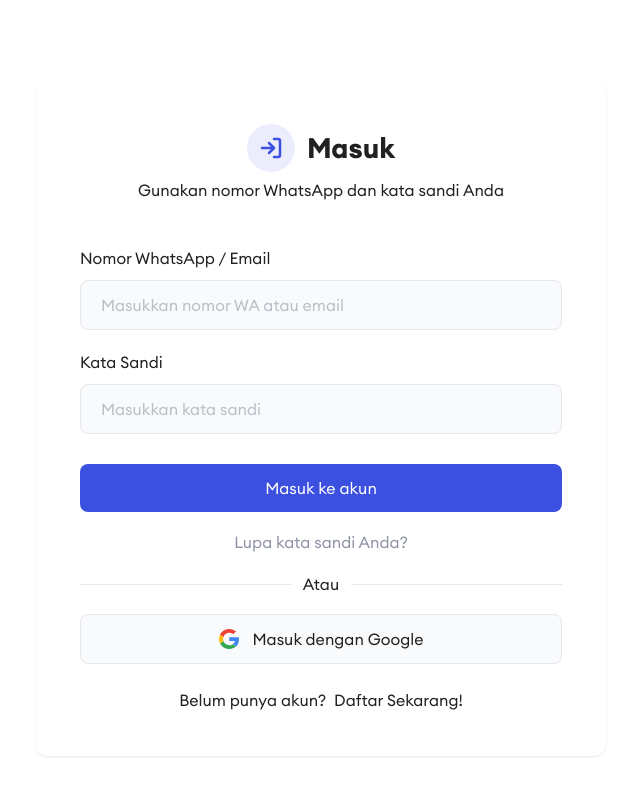
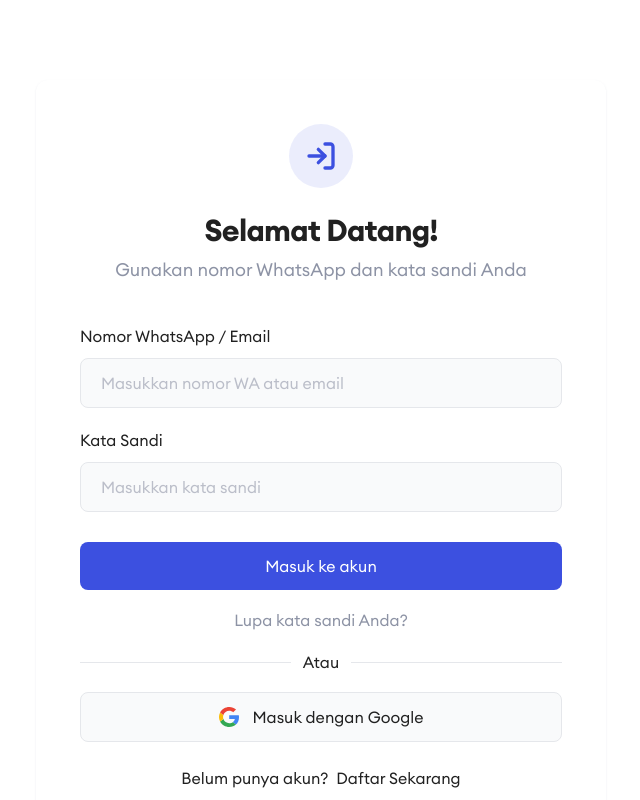
Before and after one commit to mardiantobubu-maker/ecommerce, a Next.js app: page /signin in a window 1280 px wide. Shown: the part 300-1100 px from the top of the page, without its empty margins (319-959 px from the left). Built offline with nearby package versions, Linux system fonts and the light colour scheme; no server answers; the database is empty.

Commit message:
chore: update Auth UI to modern layout

```diff
--- a/src/components/Auth/Signin/index.tsx
+++ b/src/components/Auth/Signin/index.tsx
@@ -107,18 +107,20 @@ const Signin = () => {
       <section className="overflow-hidden mt-0 pt-[10px] pb-10 lg:py-20 bg-white">
         <div className="max-w-[1280px] w-full mx-auto px-4 sm:px-8 xl:px-6 2xl:px-0">
           <div className="max-w-[570px] w-full mx-auto rounded-xl bg-white shadow-1 p-4 sm:p-7.5 xl:p-11">
-            <div className="text-center mb-11">
-              <h2 className="font-semibold text-xl sm:text-2xl xl:text-heading-5 text-dark mb-1.5 flex items-center justify-center gap-3">
-                <span className="flex items-center justify-center w-12 h-12 rounded-full bg-blue/10 text-blue shrink-0">
-                  <svg xmlns="http://www.w3.org/2000/svg" width="24" height="24" viewBox="0 0 24 24" fill="none" stroke="currentColor" strokeWidth="2.5" strokeLinecap="round" strokeLinejoin="round">
-                    <path d="M15 3h4a2 2 0 0 1 2 2v14a2 2 0 0 1-2 2h-4"/>
-                    <polyline points="10 17 15 12 10 7"/>
-                    <line x1="15" y1="12" x2="3" y2="12"/>
-                  </svg>
-                </span>
-                Masuk
+            <div className="text-center mb-10">
+              <div className="inline-flex items-center justify-center w-16 h-16 rounded-full bg-blue/10 text-blue mb-6">
+                <svg xmlns="http://www.w3.org/2000/svg" width="32" height="32" viewBox="0 0 24 24" fill="none" stroke="currentColor" strokeWidth="2.5" strokeLinecap="round" strokeLinejoin="round">
+                  <path d="M15 3h4a2 2 0 0 1 2 2v14a2 2 0 0 1-2 2h-4"/>
+                  <polyline points="10 17 15 12 10 7"/>
+                  <line x1="15" y1="12" x2="3" y2="12"/>
+                </svg>
+              </div>
+              <h2 className="font-bold text-2xl sm:text-3xl text-dark mb-2 tracking-tight">
+                Selamat Datang!
               </h2>
-              <p>Gunakan nomor WhatsApp dan kata sandi Anda</p>
+              <p className="text-dark-4 text-base sm:text-lg">
+                Gunakan nomor WhatsApp dan kata sandi Anda
+              </p>
             </div>
 
             <div>
@@ -244,7 +246,7 @@ const Signin = () => {
                     href="/signup"
                     className="text-dark ease-out duration-200 hover:text-blue pl-2"
                   >
-                    Daftar Sekarang!
+                    Daftar Sekarang
                   </Link>
                 </p>
               </form>
--- a/src/components/Auth/Signup/index.tsx
+++ b/src/components/Auth/Signup/index.tsx
@@ -134,19 +134,21 @@ const Signup = () => {
       <section className="overflow-hidden mt-0 pt-[10px] pb-10 lg:py-20 bg-white">
         <div className="max-w-[1280px] w-full mx-auto px-4 sm:px-8 xl:px-6 2xl:px-0">
           <div className="max-w-[570px] w-full mx-auto rounded-xl bg-white shadow-1 p-4 sm:p-7.5 xl:p-11">
-            <div className="text-center mb-11">
-              <h2 className="font-semibold text-xl sm:text-2xl xl:text-heading-5 text-dark mb-1.5 flex items-center justify-center gap-3">
-                <span className="flex items-center justify-center w-12 h-12 rounded-full bg-blue/10 text-blue shrink-0">
-                  <svg xmlns="http://www.w3.org/2000/svg" width="24" height="24" viewBox="0 0 24 24" fill="none" stroke="currentColor" strokeWidth="2.5" strokeLinecap="round" strokeLinejoin="round">
-                    <path d="M16 21v-2a4 4 0 0 0-4-4H6a4 4 0 0 0-4 4v2"/>
-                    <circle cx="9" cy="7" r="4"/>
-                    <line x1="19" y1="8" x2="19" y2="14"/>
-                    <line x1="22" y1="11" x2="16" y2="11"/>
-                  </svg>
-                </span>
-                Daftar Sekarang
+            <div className="text-center mb-10">
+              <div className="inline-flex items-center justify-center w-16 h-16 rounded-full bg-blue/10 text-blue mb-6">
+                <svg xmlns="http://www.w3.org/2000/svg" width="32" height="32" viewBox="0 0 24 24" fill="none" stroke="currentColor" strokeWidth="2.5" strokeLinecap="round" strokeLinejoin="round">
+                  <path d="M16 21v-2a4 4 0 0 0-4-4H6a4 4 0 0 0-4 4v2" />
+                  <circle cx="9" cy="7" r="4" />
+                  <line x1="19" y1="8" x2="19" y2="14" />
+                  <line x1="22" y1="11" x2="16" y2="11" />
+                </svg>
+              </div>
+              <h2 className="font-bold text-2xl sm:text-3xl text-dark mb-2 tracking-tight">
+                Buat Akun Baru
               </h2>
-              <p>Silakan lengkapi data Anda untuk mulai berbelanja.</p>
+              <p className="text-dark-4 text-base sm:text-lg">
+                Silakan lengkapi data Anda untuk mulai berbelanja.
+              </p>
             </div>
 
             <div className="flex flex-col gap-4.5">
@@ -349,11 +351,11 @@ const Signup = () => {
                   className="w-full flex items-center justify-center gap-2 font-medium text-white bg-blue py-3 px-6 rounded-lg ease-out duration-200 hover:bg-blue-dark mt-7.5 disabled:opacity-50"
                 >
                   {loading && <Spinner className="h-5 w-5 border-white border-t-transparent border-r-transparent border-l-transparent" />}
-                  {loading ? "Sedang mendaftarkan..." : "Daftar Kemitraan"}
+                  {loading ? "Sedang mendaftar..." : "Daftar Sekarang"}
                 </button>
 
                 <p className="text-center mt-6">
-                  Sudah punya akun mitra?
+                  Sudah punya akun ?
                   <Link
                     href="/signin"
                     className="text-dark ease-out duration-200 hover:text-blue pl-2"
```
